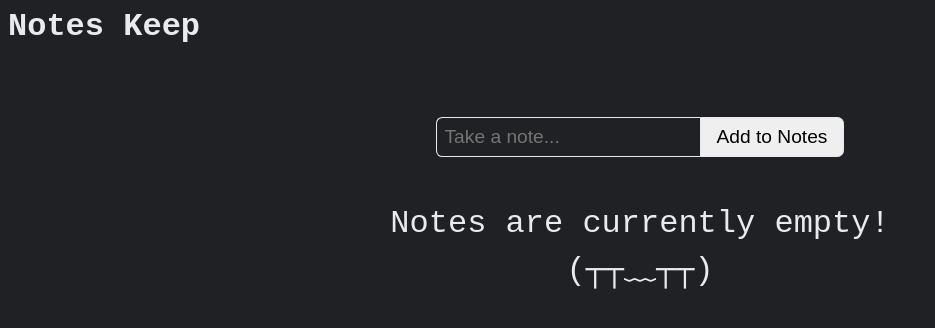
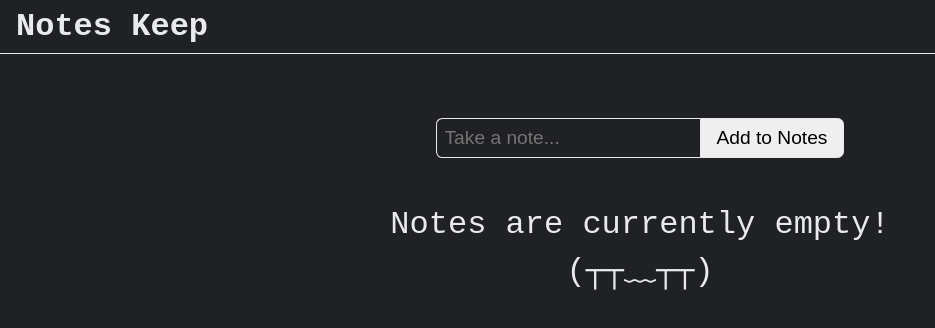
Before and after one commit to codingwolf-at/notes-keep, a React (Create React App) app: page / in a window 1280 px wide. Shown: the top 328 px of the page, without its empty margins (0-935 px from the left). Built offline with nearby package versions, Linux system fonts and the light colour scheme.

Commit message:
style: adding bottom border to header

```diff
--- a/src/components/Header/header.css
+++ b/src/components/Header/header.css
@@ -1,3 +1,9 @@
+:root {
+  --bg-color-primary: #202124;
+  --text-color-primary: #E8EAED;
+}
+
 .header {
-  padding: 0.5rem;
+  padding: 0.5rem 1rem;
+  border-bottom: 0.1rem solid var(--text-color-primary);
 }
```
